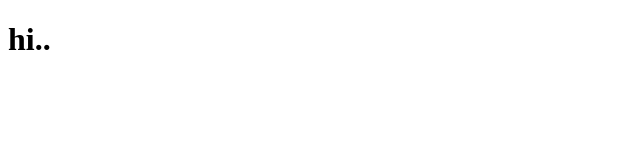
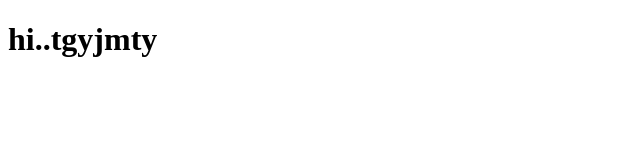
Before and after one commit to Tejesh1508/coursera-test, a plain HTML site: page site2/index.html in a window 1280 px wide. Shown: the whole page, without its empty margins (0-640 px from the left). Drawn offline with Linux system fonts and the light colour scheme.

Commit message:
My 2nd Page.

```diff
--- a/site2/index.html
+++ b/site2/index.html
@@ -4,6 +4,6 @@
 	<title>HELLO...</title>
 </head>
 <body>
-<h1>hi..</h1>
+<h1>hi..tgyjmty</h1>
 </body>
 </html>
```
